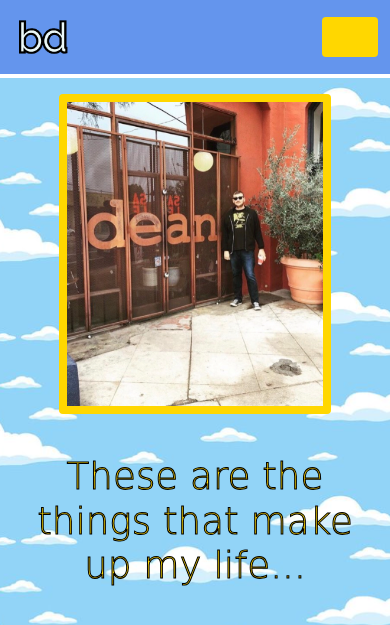
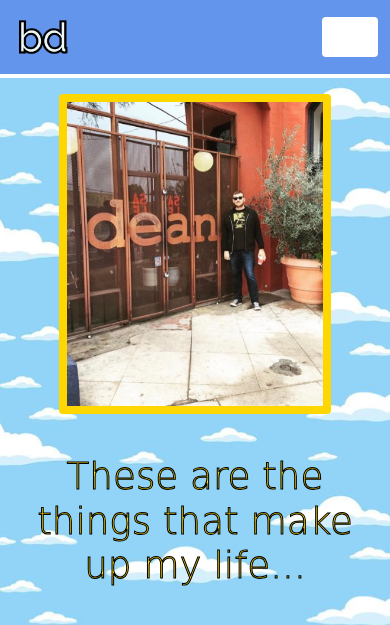
Before and after one commit to bryanmdean9091/Portfolio, a plain HTML site: page about.html in a window 390 px wide. Shown: the top 625 px of the page. Drawn offline with nearby package versions, Linux system fonts and the light colour scheme; a web font is replaced by a local one.

Commit message:
fixed Nav

```diff
--- a/CSS/about.css
+++ b/CSS/about.css
@@ -7,8 +7,8 @@
     width: 100vw ;
 }
 .navbar-toggler{
-background-color: gold !important;
-color: gold!important;
+background-color: white !important;
+color: white!important;
 }
 .collapse {
     color: white;
```
Also changed, not shown: index.html (+5 -3 lines).
